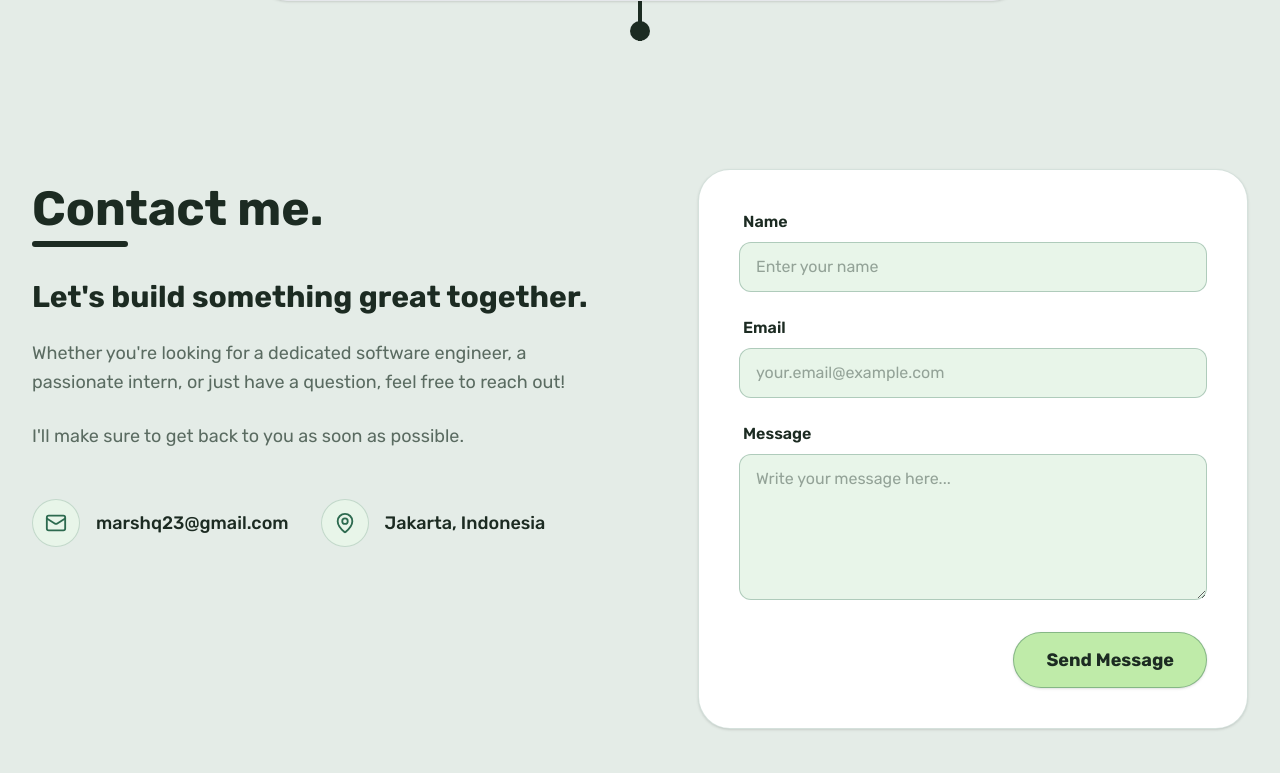
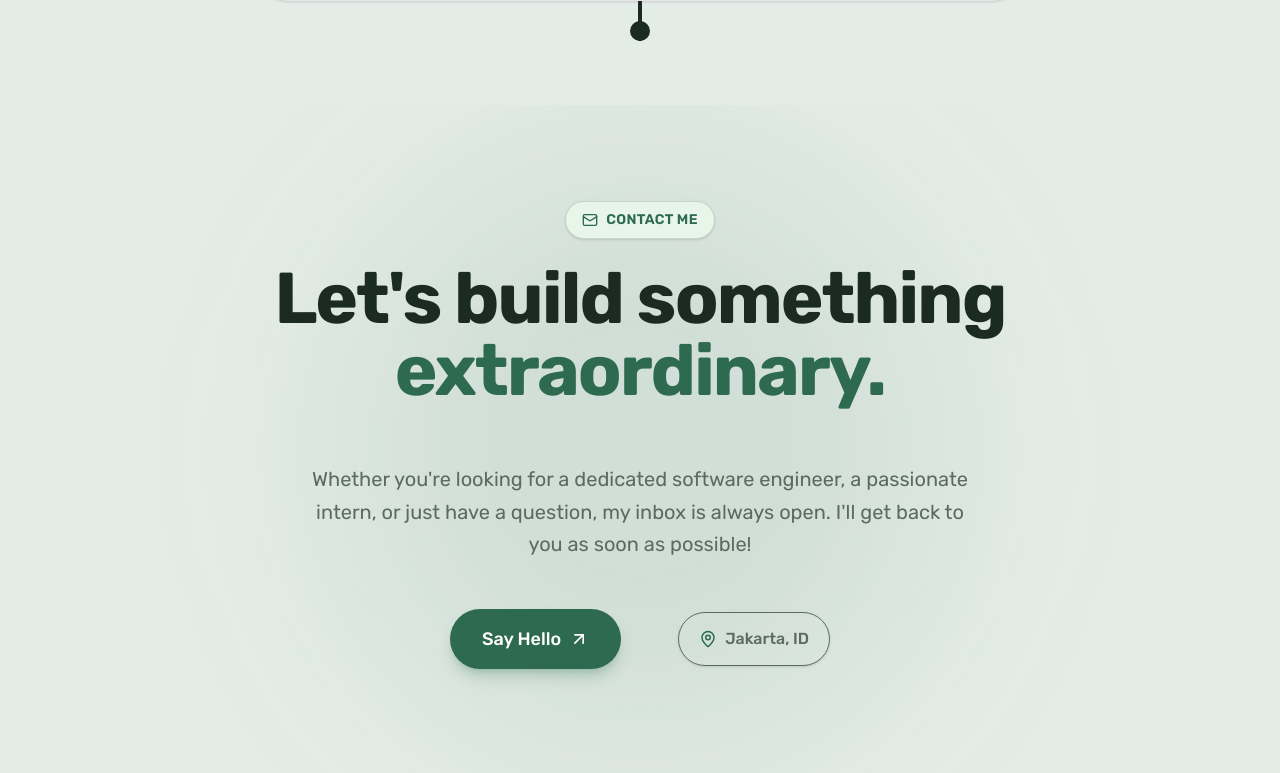
Before and after one commit to arshqiii/web-portfolio, a React (Vite) app: page / in a window 1280 px wide. Shown: the part 3307-4080 px from the top of the page. Built offline with nearby package versions, Linux system fonts and the light colour scheme; a web font is replaced by a local one.

Commit message:
refactor: revamped contact section + removed form

```diff
--- a/src/components/ContactForm.tsx
+++ /dev/null
@@ -1,59 +0,0 @@
-import { Button } from './Button';
-
-export function ContactForm() {
-  return (
-    <div className="bg-surface-container-main rounded-[2rem] border border-action-primary/20 shadow-sm p-6 sm:p-8 md:p-10 transition-all hover:shadow-md w-full">
-      <form className="flex flex-col gap-6" onSubmit={(e) => e.preventDefault()}>
-        {/* Name Input */}
-        <div className="flex flex-col gap-2">
-          <label htmlFor="name" className="text-text-primary font-semibold ml-1">
-            Name
-          </label>
-          <input
-            type="text"
-            id="name"
-            placeholder="Enter your name"
-            className="bg-action-tertiary border border-action-primary/30 rounded-xl px-4 py-3 text-text-primary placeholder:text-text-secondary/60 focus:outline-none focus:ring-2 focus:ring-action-primary/50 focus:border-action-primary transition-all"
-          />
-        </div>
-
-        {/* Email Input */}
-        <div className="flex flex-col gap-2">
-          <label htmlFor="email" className="text-text-primary font-semibold ml-1">
-            Email
-          </label>
-          <input
-            type="email"
-            id="email"
-            placeholder="your.email@example.com"
-            className="bg-action-tertiary border border-action-primary/30 rounded-xl px-4 py-3 text-text-primary placeholder:text-text-secondary/60 focus:outline-none focus:ring-2 focus:ring-action-primary/50 focus:border-action-primary transition-all"
-          />
-        </div>
-
-        {/* Message Textarea */}
-        <div className="flex flex-col gap-2">
-          <label htmlFor="message" className="text-text-primary font-semibold ml-1">
-            Message
-          </label>
-          <textarea
-            id="message"
-            rows={5}
-            placeholder="Write your message here..."
-            className="bg-action-tertiary border border-action-primary/30 rounded-xl px-4 py-3 text-text-primary placeholder:text-text-secondary/60 focus:outline-none focus:ring-2 focus:ring-action-primary/50 focus:border-action-primary transition-all resize-y"
-          ></textarea>
-        </div>
-
-        {/* Submit Button */}
-        <div className="flex justify-end mt-2">
-          <Button
-            type="submit"
-            size="lg"
-            className="bg-surface-container-green-1 hover:bg-surface-container-green-2 text-text-primary border border-action-primary/40 shadow-sm"
-          >
-            Send Message
-          </Button>
-        </div>
-      </form>
-    </div>
-  );
-}
--- a/src/sections/ContactSection.tsx
+++ b/src/sections/ContactSection.tsx
@@ -1,57 +1,50 @@
-import { ContactForm } from '../components/ContactForm';
-import { Mail, MapPin } from 'lucide-react';
+import { Mail, MapPin, ArrowUpRight } from 'lucide-react';
 import { FadeIn } from '../components/FadeIn';
 
 export function ContactSection() {
   return (
-    <section id="contact" className="w-full bg-bg-main pt-16 pb-32">
-      <div className="max-w-7xl mx-auto px-6 sm:px-8 flex flex-col lg:flex-row gap-16 lg:gap-24 items-center lg:items-start">
+    <section id="contact" className="w-full bg-bg-main pt-24 pb-32 relative overflow-hidden">
+      {/* Background Glow Effect */}
+      <div className="absolute top-1/2 left-1/2 -translate-x-1/2 -translate-y-1/2 w-[600px] h-[600px] bg-action-primary/10 rounded-full blur-[100px] pointer-events-none" />
 
-        {/* Left Column: Text */}
-        <div className="flex flex-col flex-1 w-full text-left pt-4">
-          <FadeIn direction="left" className="mb-8 inline-block">
-            <h2 className="text-4xl md:text-5xl font-bold text-text-primary">Contact me.</h2>
-            <div className="h-1.5 w-24 bg-text-primary mt-2 rounded-full"></div>
-          </FadeIn>
+      <div className="max-w-4xl mx-auto px-6 sm:px-8 relative z-10 flex flex-col items-center text-center">
+        <FadeIn direction="up" className="mb-8">
+          <div className="inline-flex items-center gap-2 px-4 py-2 rounded-full bg-action-tertiary text-action-primary border border-action-primary/20 text-sm font-semibold tracking-wide uppercase mb-6 shadow-sm">
+            <Mail size={16} />
+            Contact Me
+          </div>
+          <h2 className="text-5xl md:text-7xl font-bold text-text-primary tracking-tight mb-6">
+            Let's build something <br className="hidden md:block" />
+            <span className="text-action-primary">extraordinary.</span>
+          </h2>
+        </FadeIn>
 
-          <FadeIn delay={150} direction="left">
-            <h3 className="text-2xl md:text-3xl font-bold text-text-primary mb-6">
-              Let's build something great together.
-            </h3>
-          </FadeIn>
+        <FadeIn delay={150} direction="up">
+          <p className="text-lg md:text-xl text-text-secondary leading-relaxed max-w-2xl mx-auto mb-12">
+            Whether you're looking for a dedicated software engineer, a passionate intern, or just have a question, my inbox is always open. I'll get back to you as soon as possible!
+          </p>
+        </FadeIn>
 
-          <FadeIn delay={300} direction="left">
-            <p className="text-lg text-text-secondary leading-relaxed mb-6">
-              Whether you're looking for a dedicated software engineer, a passionate intern, or just have a question, feel free to reach out!
-            </p>
+        <FadeIn delay={300} direction="up" className="flex flex-col sm:flex-row items-center gap-6 w-full justify-center">
+          <a
+            href="mailto:marshq23@gmail.com"
+            className="group relative flex items-center justify-center gap-3 px-8 py-4 bg-action-primary text-white rounded-full font-medium text-lg overflow-hidden transition-all hover:scale-105 active:scale-95 shadow-lg shadow-action-primary/25"
+          >
+            <span className="relative z-10 flex items-center gap-2">
+              Say Hello
+              <ArrowUpRight size={20} className="group-hover:translate-x-1 group-hover:-translate-y-1 transition-transform" />
+            </span>
+            <div className="absolute inset-0 bg-white/20 translate-y-full group-hover:translate-y-0 transition-transform duration-300 ease-out" />
+          </a>
 
-            <p className="text-lg text-text-secondary leading-relaxed mb-12">
-              I'll make sure to get back to you as soon as possible.
-            </p>
-          </FadeIn>
+          <div className="flex items-center gap-4">
+            <div className="hidden sm:block w-px h-8 bg-border-main mx-2" />
 
-          {/* Quick Contact Info */}
-          <FadeIn delay={450} direction="left" className="flex flex-col sm:flex-row gap-8">
-            <div className="flex items-center gap-4 text-text-primary font-medium group">
-              <div className="w-12 h-12 rounded-full bg-action-tertiary flex items-center justify-center border border-action-primary/20 group-hover:bg-action-secondary transition-colors">
-                <Mail size={22} className="text-action-primary group-hover:text-white transition-colors" />
-              </div>
-              <a href="mailto:marshq23@gmail.com" className="hover:text-action-primary transition-colors text-lg">
-                marshq23@gmail.com
-              </a>
+            <div className="flex items-center gap-2 text-text-secondary px-5 py-3.5 rounded-full bg-bg-secondary border border-border-main shadow-sm">
+              <MapPin size={18} className="text-action-primary" />
+              <span className="font-medium">Jakarta, ID</span>
             </div>
-            <div className="flex items-center gap-4 text-text-primary font-medium group">
-              <div className="w-12 h-12 rounded-full bg-action-tertiary flex items-center justify-center border border-action-primary/20 group-hover:bg-action-secondary transition-colors">
-                <MapPin size={22} className="text-action-primary group-hover:text-white transition-colors" />
-              </div>
-              <span className="text-lg">Jakarta, Indonesia</span>
-            </div>
-          </FadeIn>
-        </div>
-
-        {/* Right Column: Form */}
-        <FadeIn delay={300} direction="right" className="w-full lg:w-[500px] xl:w-[550px] flex-shrink-0">
-          <ContactForm />
+          </div>
         </FadeIn>
       </div>
     </section>
```
